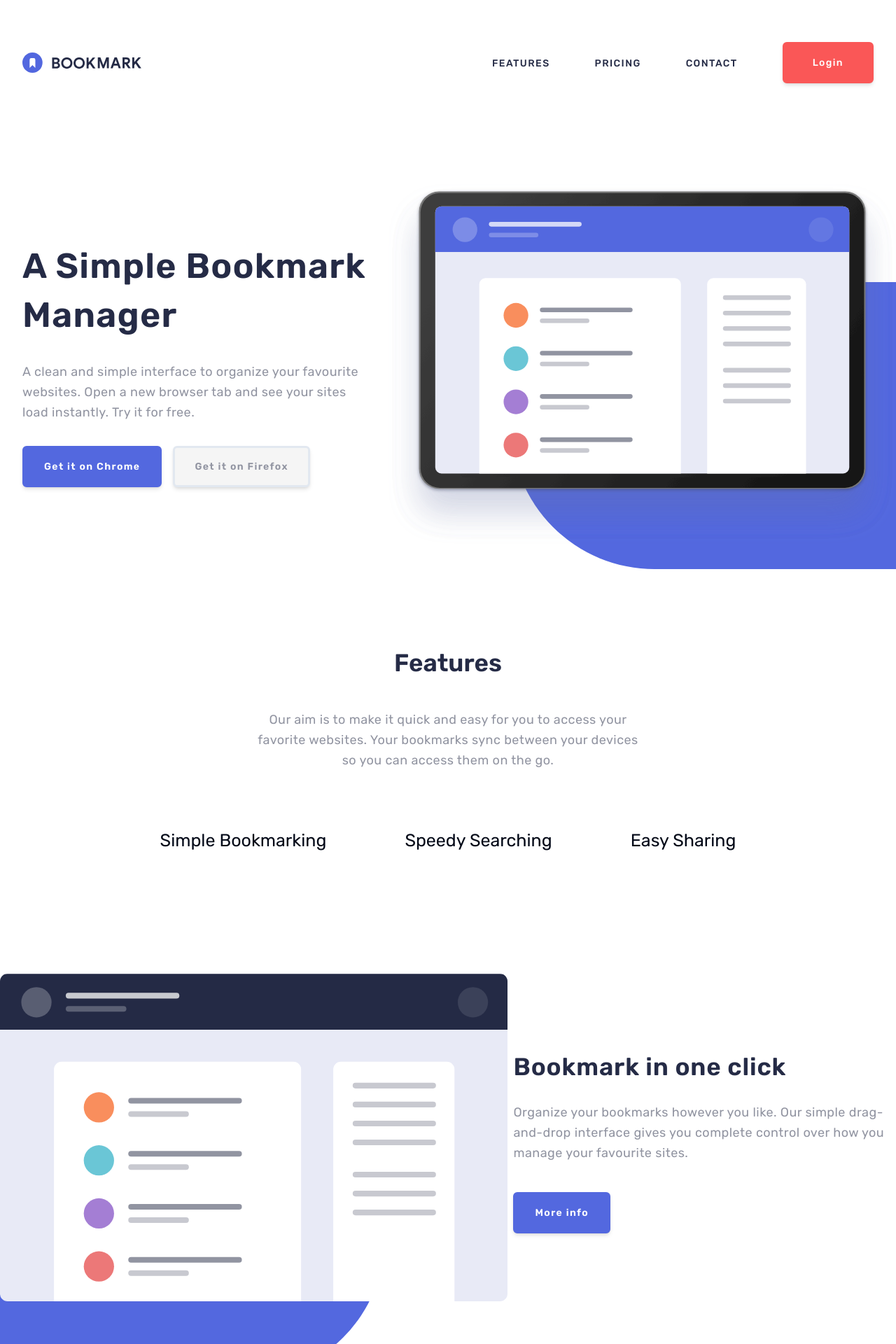
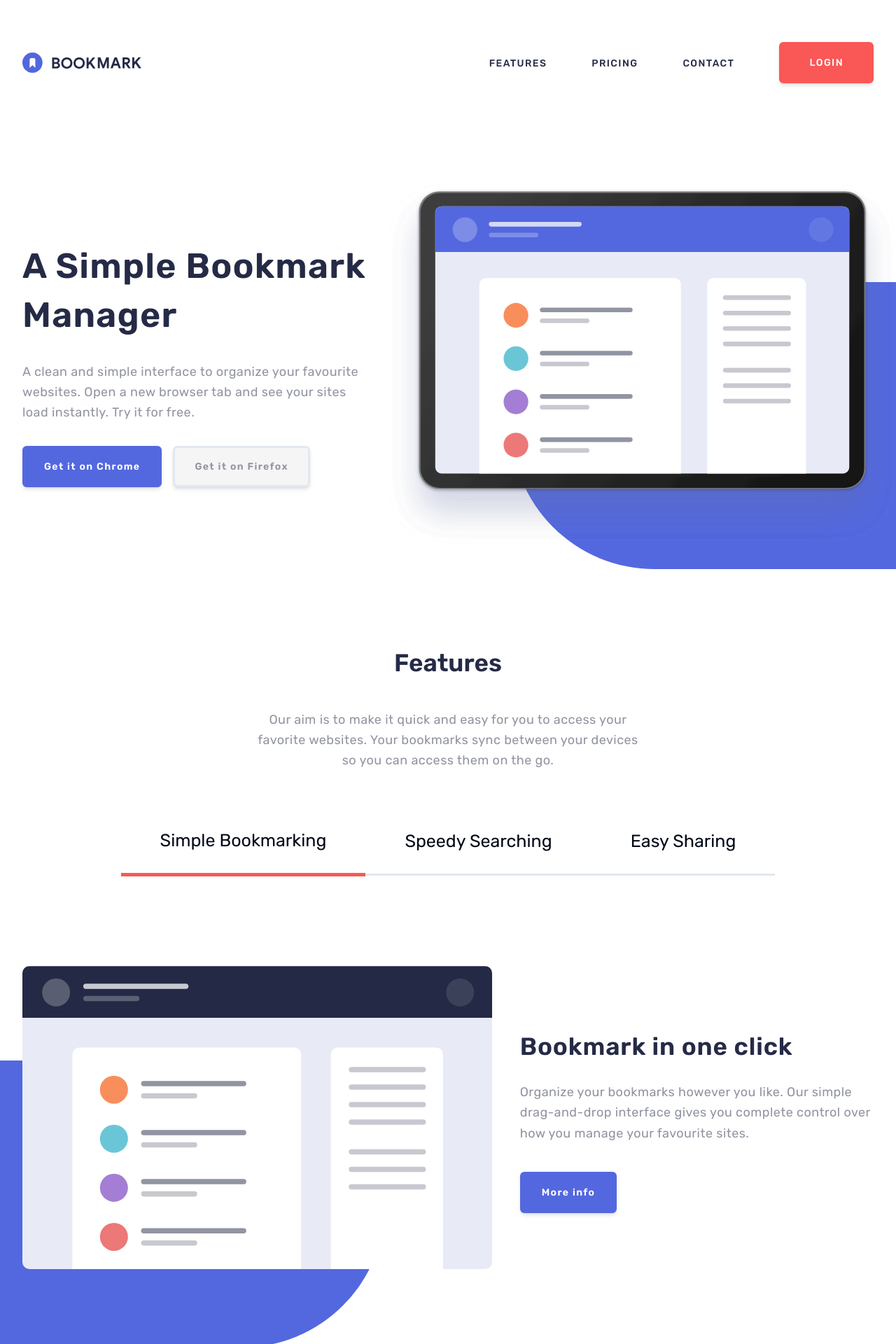
Before and after one commit to ramirezandradesara/bookmark-landing-page, a Next.js app: page / in a window 1280 px wide. Shown: the top 1920 px of the page at 70% size. Built offline with nearby package versions, Linux system fonts and the light colour scheme.

Commit message:
update btn in uppercase

```diff
--- a/app/sections/feature-section.tsx
+++ b/app/sections/feature-section.tsx
@@ -9,7 +9,7 @@ const FeaturesSection = () => {
   const [featureSelected, setFeatureSelected] = useState<number>(1);
 
   return (
-    <section className="relative">
+    <section className="relative px-8">
       <div className="max-w-screen-lg mx-auto flex flex-col items-center">
         <h2 className="text-[35px] font-semibold text-darkBlue">Features</h2>
         <p className="text-gray text-lg tracking-wide max-w-[565px] leading-relaxed text-center mt-10">
@@ -30,14 +30,14 @@ const FeaturesSection = () => {
         </div>
       </div>
 
-      <div className="w-full max-w-screen-lg mx-auto my-36 flex items-center justify-between gap-2">
+      <div className="w-full max-w-screen-lg mx-auto mt-32 mb-36 flex items-center justify-between gap-10">
         <Image
           src={FEATURES[featureSelected - 1].imgSrc}
           alt="feature image"
           height={750}
           width={750}
           className="z-10"
-          // className="z-10 h-[450px] w-auto"
+          loading="lazy"
         />
         <div className="flex flex-col ">
           <h2 className="text-h2 font-semibold text-darkBlue tracking-wide leading-[70px] mb-4">
--- a/components/feature-btn.tsx
+++ b/components/feature-btn.tsx
@@ -12,13 +12,13 @@ const FeatureButton = ({
   feature,
 }: FeatureButton) => {
   const isSelected = id === featureSelected;
-  const borderWidth = isSelected ? "5px" : "2px";
-  const borderColor = isSelected ? "red" : "grey";
+  const borderWidth = isSelected ? "border-b-[5px] " : "border-b-[3px] ";
+  const borderColor = isSelected ? "border-red" : "border-grey";
 
   return (
     <button key={id} onClick={() => setFeatureSelected(id)}>
       <h4
-        className={`text-h4 text-grey px-14 pb-7 border-b-[${borderWidth}] border-solid border-${borderColor} hover:text-red`}
+        className={`text-h4 text-grey px-14 pb-7 ${borderWidth} border-solid ${borderColor} hover:text-red`}
       >
         {feature}
       </h4>
--- a/components/navbar.tsx
+++ b/components/navbar.tsx
@@ -54,7 +54,7 @@ const Navbar = () => {
         </ul>
         {/* TODO: hide in mobile */}
         <Button variant={"primary"} size={"lg"}>
-          Login
+          LOGIN
         </Button>
       </div>
     </nav>
```
